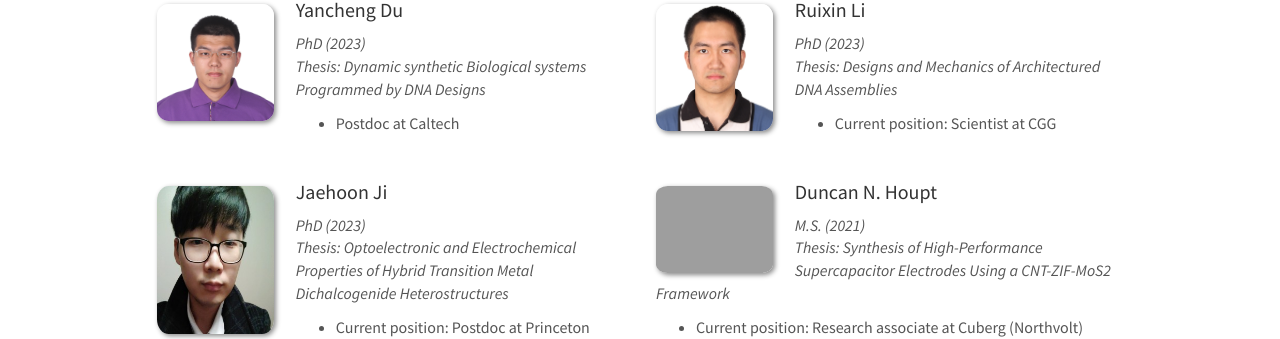
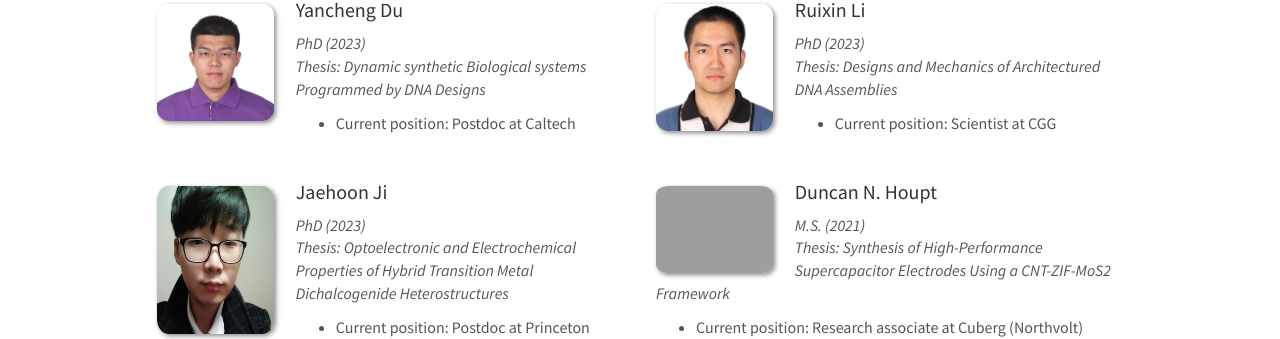
Before and after one commit to choidnalab/choidnalab.github.io, a Jekyll site: the page built from _pages/team.md, in a window 1280 px wide and 900 px high, scrolled down 1330 px. Shown: the part 147-486 px from the top of the window. Built offline with Jekyll 4.4.1, drawn with Linux system fonts in a browser that asks for light colours; nearby versions of some CDN libraries.

Commit message:
Update alumni_members.yml

```diff
--- a/_data/alumni_members.yml
+++ b/_data/alumni_members.yml
@@ -5,7 +5,7 @@
   email:
   duration:
   number_educ: 1
-  education1: "Postdoc at Caltech"
+  education1: "Current position: Postdoc at Caltech"
   education2:
   education3:
   education4:
```
